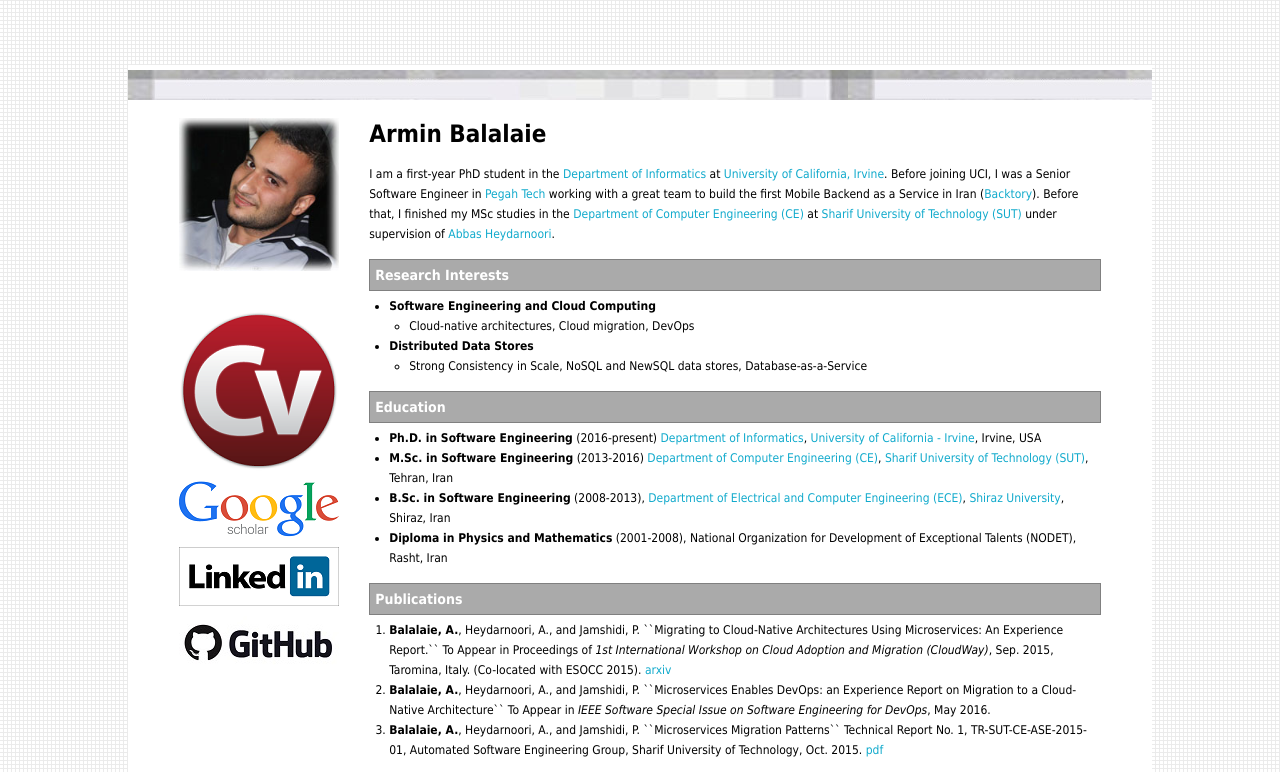
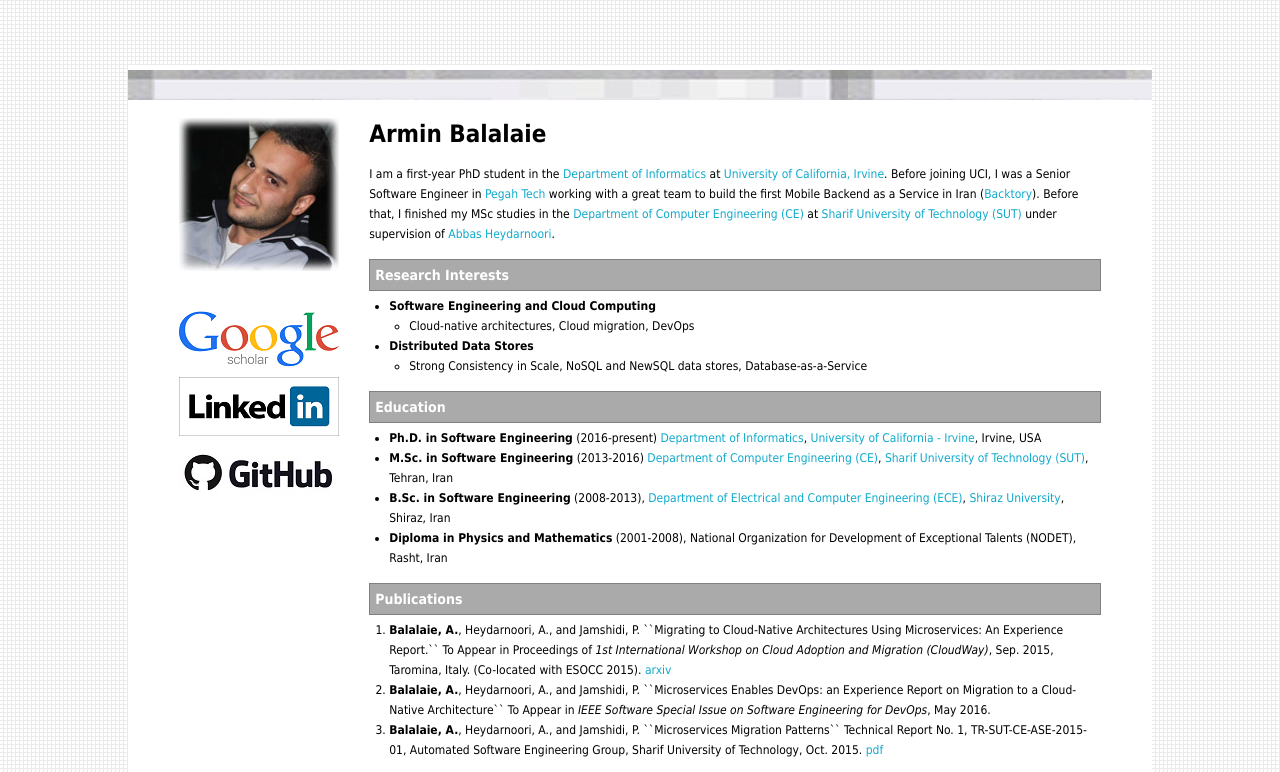
Before and after one commit to arminbalalaie/arminbalalaie.github.io, a plain HTML site: page index.html in a window 1280 px wide. Shown: the top 772 px of the page. Drawn offline with Linux system fonts and the light colour scheme.

Commit message:
removes cv link

```diff
--- a/index.html
+++ b/index.html
@@ -25,7 +25,7 @@
 <table>
 	<tbody>
 		<tr>
-			<td style="padding-right:30px" valign="top" width="10%"><img align="left" src="pic.jpg" style="margin-bottom:40px;" width="160px" /> <a href="cv.pdf" target="_blank"> <img align="left" src="img/cv.png" style="margin-bottom:10px;" width="160px" /> </a> <a href="https://scholar.google.com/citations?user=QAozvgcAAAAJ&amp;hl=en" target="_blank"> <img align="left" src="img/google-scholar.png" style="margin-bottom:10px;" width="160px" /> </a> <a href="https://ir.linkedin.com/in/arminbalalaie" target="_blank"> <img align="left" src="img/linkedin_logo.png" style="margin-bottom:10px;" width="160px" /> </a> <a href="https://github.com/arminbalalaie" target="_blank"> <img align="left" src="img/github.jpg" style="margin-bottom:10px;" width="160px" /> </a></td>
+			<td style="padding-right:30px" valign="top" width="10%"><img align="left" src="pic.jpg" style="margin-bottom:40px;" width="160px" /> <a href="https://scholar.google.com/citations?user=QAozvgcAAAAJ&amp;hl=en" target="_blank"> <img align="left" src="img/google-scholar.png" style="margin-bottom:10px;" width="160px" /> </a> <a href="https://ir.linkedin.com/in/arminbalalaie" target="_blank"> <img align="left" src="img/linkedin_logo.png" style="margin-bottom:10px;" width="160px" /> </a> <a href="https://github.com/arminbalalaie" target="_blank"> <img align="left" src="img/github.jpg" style="margin-bottom:10px;" width="160px" /> </a></td>
 			<td>
 			<h1>Armin Balalaie</h1>
 
```
